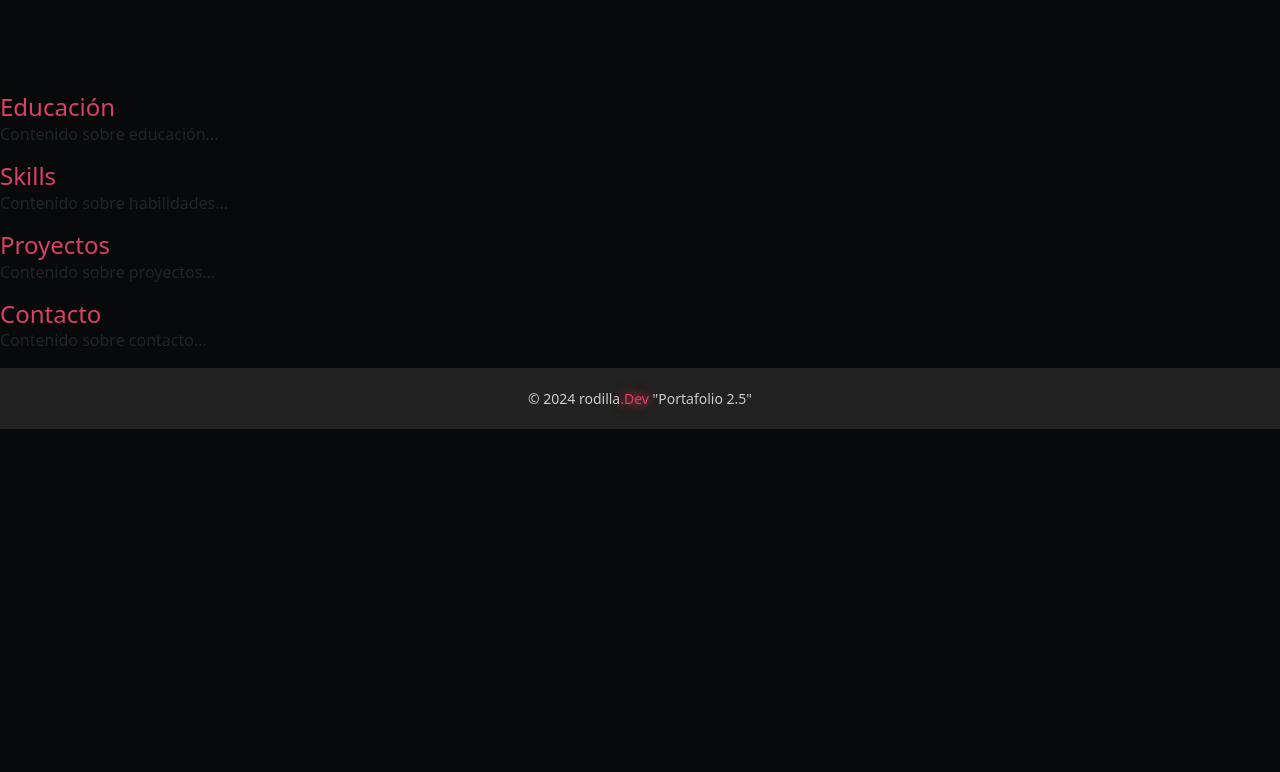
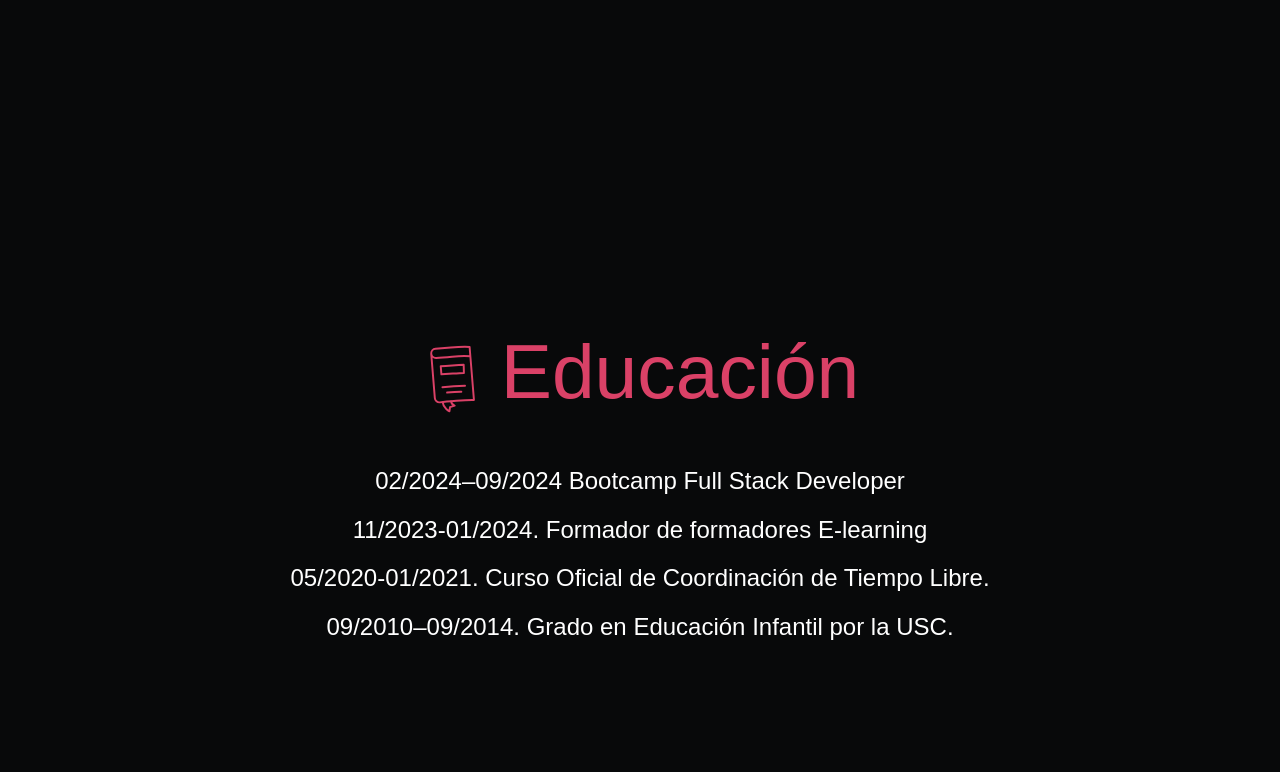
Before and after one commit to loisinhoDeveloper/PortFolio-2.5, a React app: page / in a window 1280 px wide. Shown: the part 668-1440 px from the top of the page. Before the commit the page ends 1097 px from the top, so only its background shows below. Built offline with nearby package versions, Linux system fonts and the light colour scheme; no server answers.

Commit message:
iconos animados

```diff
--- a/package.json
+++ b/package.json
@@ -73,6 +73,8 @@
 		]
 	},
 	"dependencies": {
+		"gsap": "^3.12.5",
+		"lottie-react": "^2.4.0",
 		"prop-types": "^15.6.1",
 		"react": "^16.8.4",
 		"react-dom": "^16.8.4",
--- a/src/front/js/component/educacion.js
+++ b/src/front/js/component/educacion.js
@@ -1,8 +1,77 @@
-import React from "react";
+import React, { useEffect, useRef } from "react";
+import { gsap } from "gsap"; //librería de JavaScript que permite o animar textos, imágenes, secciones completas. Primero instalas npm install gsap
 import "../../styles/educacion.css";
-export const Educacion = () => (
-    <section id="educacion" className="education-section">
-        <h2>Educación</h2>
-        <p>Contenido sobre educación...</p>
+import Lottie from 'lottie-react';
+import animationData from "../../../assets/iconos/educacionPortFolio.json"; //icono animado.json
+
+
+export const Educacion = () => {
+    //useRef: Crea referencias para elementos HTML. Es decir, le decimos a GSAP qué elemento queremos animar.
+  const refSection = useRef(null); // Referencia para toda la sección
+  const refTitulo = useRef(null); // Referencia para el título
+  const refContenido = useRef(null); // Referencia para el parrafo (contenido)
+
+  useEffect(() => {
+    // Funciona cuando el componente educacion aparece en la pantalla
+    gsap.from(refTitulo.current, {
+      opacity: 0, //título empieza transparente
+      y: -50, // Aparece desde arriba (50px hacia arriba).
+      duration: 1, // Tarda 1 segundo.
+      ease: "power2.out", // animación suave.
+    });
+
+    // Animación para el contenido de los cursos
+    gsap.from(refContenido.current.children, { //aplicar animaciones a todos los elementos hijos del contenedor referenciado (refContenido).
+    //al poner ".children", cada curso aparece con su propio movimiento, lo cual es más dinámico y atractivo.
+      opacity: 0,
+      y: 50, // Aparece desde abajo (50 px)
+      stagger: 0.3, // Cada hijo (curso) aparezca con un retraso de 3 s
+      duration: 1, //cada animación 1 segundo.
+      ease: "power2.out",
+    });
+  }, []);
+
+  const handleMouseEnter = () => {
+    // Efecto interactivo al pasar el ratón por el título
+    gsap.to(refTitulo.current, {
+      scale: 1.1, //titulo se agranda un 10%
+      color: "white", // Cambia el color
+      duration: 0.3,
+      ease: "power1.inOut",
+    });
+  };
+
+  const handleMouseLeave = () => {
+    //  Al quitar el ratón
+    gsap.to(refTitulo.current, {
+      scale: 1,
+      color: "#DA4167", // Color original
+      duration: 0.3,
+      ease: "power1.inOut",
+    });
+  };
+
+  return (
+    <section ref={refSection} id="educacion" className="educacion-section">  {/* El título (h2) se desliza desde arriba con un efecto de entrada suave. */}
+      <h2 ref={refTitulo}
+        ////Detectan cuando el ratón pasa por encima o no del título para aplicar las animaciones.
+        onMouseEnter={handleMouseEnter}
+        onMouseLeave={handleMouseLeave}
+      >
+         <Lottie animationData={animationData} style={{ width: "70px", height: "90px" }} // Tamaño ajustado de la animación />
+        />
+        Educación
+      </h2>
+      <div ref={refContenido} className="educacion-content">
+        <h3> 02/2024–09/2024 Bootcamp Full Stack Developer </h3>
+        <p> </p>
+        <h3> 11/2023-01/2024. Formador de formadores E-learning </h3>
+        <p> </p>
+        <h3>05/2020-01/2021. Curso Oficial de Coordinación de Tiempo Libre. </h3>
+        <p> </p>
+        <h3>09/2010–09/2014. Grado en Educación Infantil por la USC. </h3>
+        <p> </p>
+      </div>
     </section>
-);
+  );
+};
--- a/src/front/js/pages/home.js
+++ b/src/front/js/pages/home.js
@@ -8,6 +8,9 @@ import { Proyectos } from "../component/proyectos";
 import { Contacto } from "../component/contacto";
 import { FaGithub, FaLinkedin } from "react-icons/fa";  // instalamos npm i @flaticon/flaticon-uicons. Usamos React Icons para los íconos.
 import avatar from "../../img/avatar.png";
+import { gsap } from "gsap"; //librería de JavaScript que permite o animar textos, imágenes, secciones completas. Primero instalas npm install gsap
+
+
 
 export const Home = () => {
   const { store, actions } = useContext(Context);
@@ -21,9 +24,9 @@ export const Home = () => {
             <h1>¡Hola! Soy Lois</h1>
             <h2><span>Desarrollador Jr Full Stack</span></h2>
             <p>
-              Con habilidades y conocimientos en HTML, CSS, Javascript, ReactJS, Python, Flask, SQL, APIs, Stripe.
+              Con habilidades en HTML, CSS y JavaScript, así como en frameworks como React.
               Siempre en busca de nuevos desafíos y aprendizajes.
-              Entusiasta y comprometido, con una gran inclinación hacia la investigación y el aprendizaje constante.
+              Entusiasta y comprometido, colaboro eficazmente en equipo y con gran inclinación hacia la investigación y el aprendizaje constante.
             </p>
             <p>
               Además <span>Profesor</span> con más de 5 años gestionando proyectos de robótica y programación para niños.
--- a/src/front/styles/educacion.css
+++ b/src/front/styles/educacion.css
@@ -1,10 +1,40 @@
-.education-section h2 {
-    font-size: 24px;
-    margin: 0;
-    transition: transform 0.3s ease;
+.educacion-section {
+    font-family: 'Poppins', sans-serif;
+    padding: 50px 20px;
+    background-color: #08090A; /* Fondo oscuro */
     color: #DA4167;
-}
+    display: flex;
+    flex-direction: column;
+    align-items: center;
+    justify-content: center;
+    text-align: center;
+    height: 100vh; /* Hace que ocupe toda la altura de la pantalla */
+  }
 
-.education-section h2:hover {
-    transform: scale(1.1);
-}
+  .educacion-section h2 {
+    font-size: 76.8px;
+    margin-bottom: 40px;
+    display: flex;
+    align-items: center; /* Alinea verticalmente el icono con el texto */
+    justify-content: center; /* Centra el contenido */
+    gap: 10px; /* Espacio entre el icono y el texto */
+    transition: transform 0.3s ease, color 0.3s ease;
+  }
+
+  .educacion-content {
+    width: 80%; /* Controla el ancho máximo de los elementos */
+    margin: 0 auto;
+  }
+
+  .educacion-content h3 {
+    font-size: 24px; /* Tamaño de los títulos de los cursos */
+    margin: 10px 0;
+    color: white; /* Blanco para destacar */
+  }
+
+  .educacion-content p {
+    font-size: 18px; /* Más pequeño que el título */
+    margin: 5px 0 20px; /* Espaciado entre elementos */
+    color: white; /* Color gris claro */
+    text-align: left; /* Alineación a la izquierda */
+  }
```
Also changed, not shown: src/assets/iconos/educacionPortFolio.json (added, +1 -0 lines), 1 other file.
